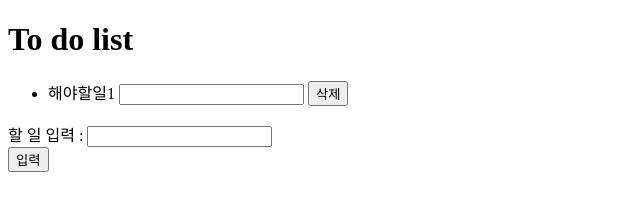
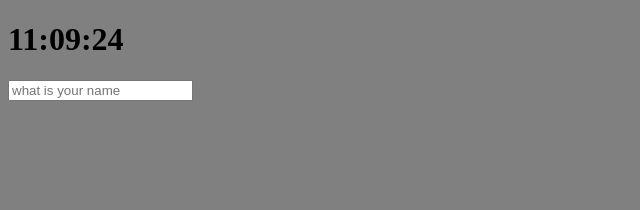
Before and after one commit to Taewoong-H/todolist, a plain HTML site: page index.html in a window 1280 px wide. Shown: the whole page, without its empty margins (0-640 px from the left). Drawn offline with Linux system fonts and the light colour scheme.

Commit message:
add local storatage user name

```diff
--- /dev/null
+++ b/clock.js
@@ -0,0 +1,17 @@
+const clockContainer = document.querySelector(".js-clock");
+const clockNow = document.querySelector(".js-clock-now")
+
+function getTime() {
+    const date = new Date();
+    const minutes = date.getMinutes();
+    const hours = date.getHours();
+    const seconds = date.getSeconds();
+    clockNow.innerText = `${hours < 10 ? `0${hours}` : hours}:${minutes < 10 ? `0${minutes}` : minutes}:${seconds < 10 ? `0${seconds}` : seconds}`;
+}
+
+function init() {
+    getTime();
+    setInterval(getTime, 1000);
+}
+
+init()
--- /dev/null
+++ b/greeting.js
@@ -0,0 +1,43 @@
+const form = document.querySelector('.js-form');
+const input = form.querySelector('input');
+const greeting = document.querySelector('.js-greetings');
+
+const USER_LS = "currentUser",
+    SHOWING_CS = "showing";
+
+function saveName(text){
+    localStorage.setItem(USER_LS, text);
+}
+
+function handleSubmit(event){
+    event.preventDefault();
+    const currentValue = input.value;
+    paintGreeting(currentValue);
+    saveName(currentValue);
+}
+
+function askForName(){
+    form.classList.add(SHOWING_CS);
+    form.addEventListener("submit", handleSubmit);
+}
+
+function paintGreeting(text){
+    form.classList.remove(SHOWING_CS);
+    greeting.classList.add(SHOWING_CS);
+    greeting.innerText = `Hello ${text}`;
+}
+
+function loadName(){
+    const currentUser = localStorage.getItem(USER_LS);
+    if(currentUser === null){
+        askForName();
+    } else {
+        paintGreeting(currentUser);
+    }
+}
+
+function init(){
+    loadName();
+};
+
+init();
--- a/index.html
+++ b/index.html
@@ -1,53 +1,20 @@
 <!DOCTYPE html>
-<html lang="ko">
+<html lang="en">
 <head>
     <meta charset="UTF-8">
     <meta name="viewport" content="width=device-width, initial-scale=1.0">
+    <link rel="stylesheet" href="style.css">
     <title>To do list</title>
 </head>
 <body>
-    <h1>To do list</h1>
-    <div>
-        <ul id="myList">
-            <li>해야할일1
-                <input list="important">
-
-                <datalist id="important">
-                    <option value="상">
-                    <option value="중">
-                    <option value="하">
-                </datalist>
-                <button type="button" class="delbutton">삭제</button>
-            </li>
-        </ul>
+    <div class="js-clock">
+        <h1 class="js-clock-now">00:00</h1>
     </div>
-    <div>
-        <form id="input" action="">
-            <label for="inputbox">할 일 입력 : </label>
-            <input type="text" name="inputbox" id="inputbox">
-        </form>
-        <button type="button" class="inputbutton" onclick="input()">입력</button></li>
-    </div>
-    <script>
-        var i=1;
-
-        function input(){
-            var temp = document.getElementById("inputbox").value;
-            var node = document.createElement("LI");
-            document.getElementById("myList").appendChild(node);
-            var button = document.getElementsByTagName('li')[i].innerHTML = temp + "<button type=\"button\" class=\"delbutton\">" + "삭제" + "</button>";
-            i++;
-        }
-
-        var eventTarget = document.getElementsByClassName("delbutton")
-
-        for(i=0; i<eventTarget.length; i++){
-            eventTarget[i].addEventListener("click", function() {
-                var parent = document.querySelector('#myList')
-                parent.removeChild(this.parentElement)
-                i --
-            })
-        }
-    </script>
+    <form class="js-form form">
+        <input type="text" placeholder="what is your name"/>
+    </form>
+    <h4 class="js-greetings greetings"></h4>
+    <script src="clock.js"></script>
+    <script src="greeting.js"></script>
 </body>
 </html>
--- /dev/null
+++ b/style.css
@@ -0,0 +1,11 @@
+body{
+    background-color: gray;
+}
+
+.form, .greetings{
+    display: none;
+}
+
+.showing{
+    display: block;
+}
```
